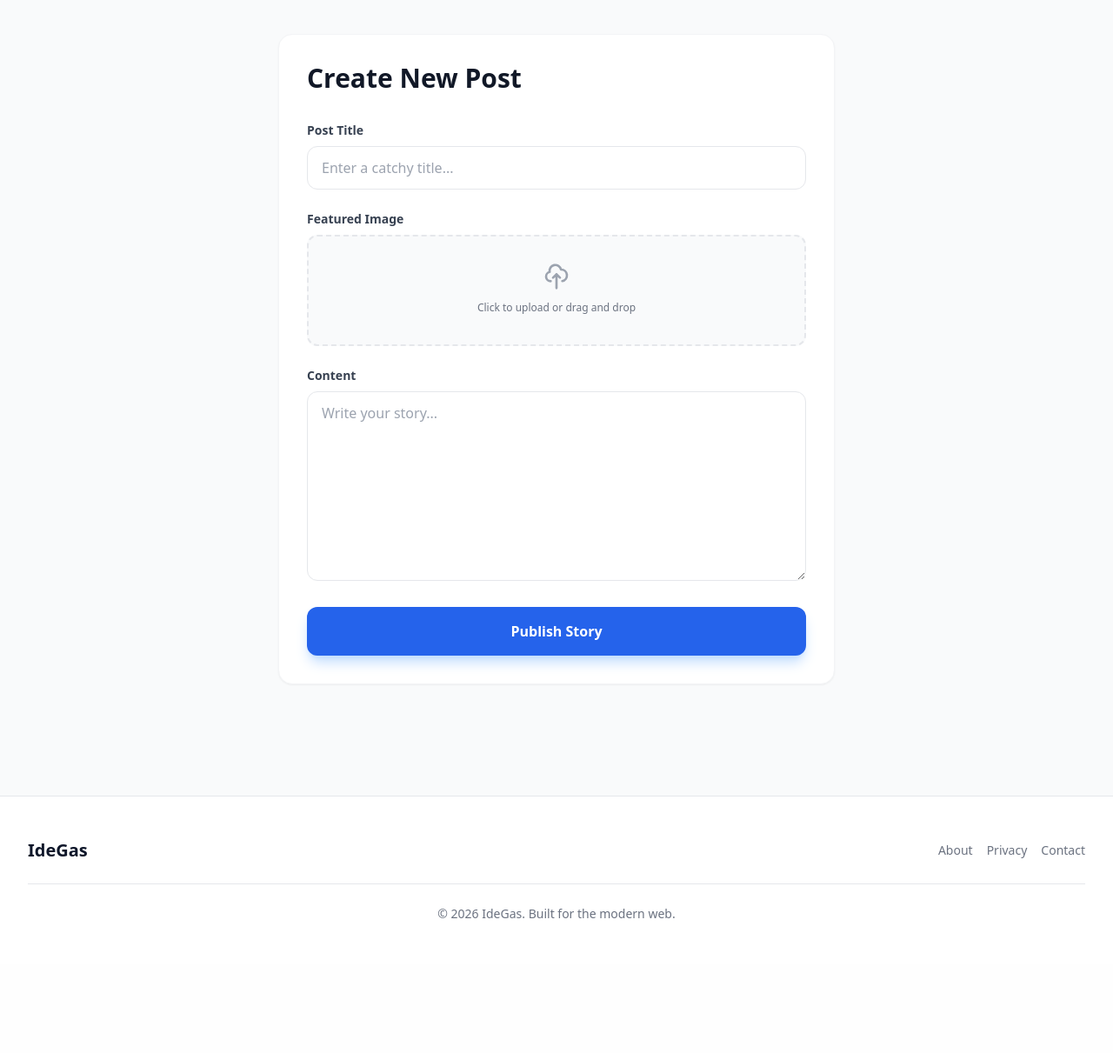
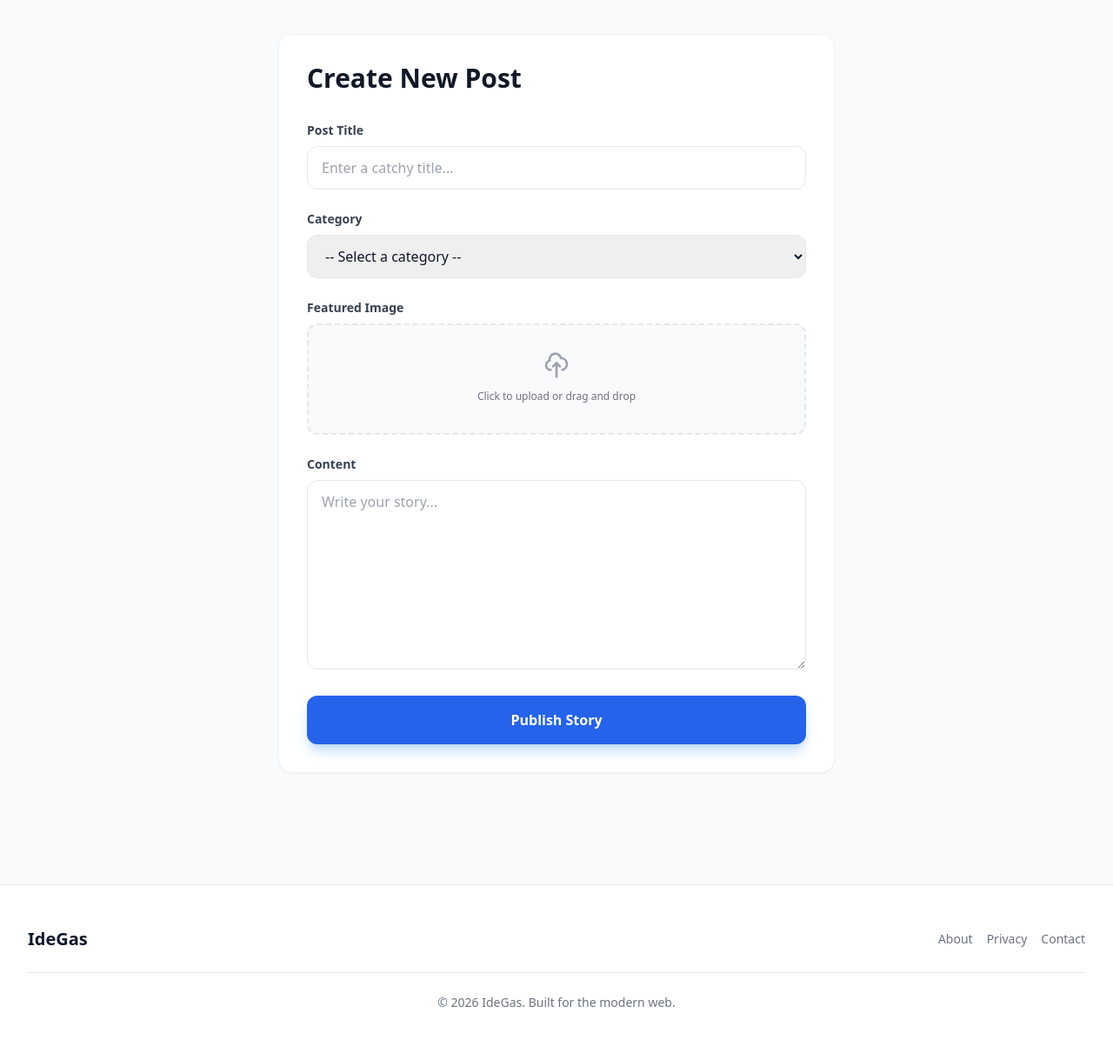
Before and after one commit to igortrajic/php-blog, a PHP site: page /postCreation.php in a window 1280 px wide. Shown: the part 73-1284 px from the top of the page at 87% size. Before the commit the page ends 1129 px from the top, so only its background shows below. Run offline with PHP 8.4, Linux system fonts and the light colour scheme; the visitor is signed in with stand-in values (Sample User, id 1); data comes from the database, SQL or seed files in the repository; both versions use the stored data as it was after the commit; some libraries are stand-ins or nearby versions.

Commit message:
feat: added categories
added categories when creating a ticket, editing a ticket and also made a dropdown menu inside the all posts page so the user can select the category he wants

closes: #12

```diff
--- a/public/indexView.php
+++ b/public/indexView.php
@@ -19,7 +19,9 @@ include 'header.php';
                         <img src="<?= htmlspecialchars($post['image']) ?>" class="w-full h-full object-cover group-hover:scale-105 transition-transform duration-300" alt="<?= htmlspecialchars($post['title']) ?>">
                     </div>
                     <div class="p-5">
-                        <span class="text-blue-600 text-xs font-bold uppercase tracking-widest">Story</span>
+                        <span class="text-blue-600 text-xs font-bold uppercase tracking-widest">
+                            <?= htmlspecialchars($post['category_name'] ?? 'Uncategorized') ?>
+                        </span>
                         <h2 class="text-lg font-bold mt-2 text-gray-900"><?= htmlspecialchars($post['title']) ?></h2>
                         <a href="postDetail.php?id=<?= $post['id'] ?>" class="inline-block mt-4 text-sm font-bold text-gray-900 hover:text-blue-600">Read Article →</a>
                     </div>
--- a/public/loginView.php
+++ b/public/loginView.php
@@ -1,5 +1,5 @@
 <?php include 'header.php'; ?>
-<main class="pt-32 pb-12 px-4 flex justify-center">
+<main class="pt-32 pb-12 px-4 flex justify-center flex-1 w-full">
     <div class="w-full max-w-md bg-white p-8 rounded-2xl border border-gray-100 shadow-lg">
         <h1 class="text-3xl font-black mb-2">Welcome</h1>
         <p class="text-gray-500 mb-8">Log in to manage your account.</p>
--- a/public/postCreation.php
+++ b/public/postCreation.php
@@ -1,8 +1,8 @@
 <?php
 
+require_once 'flashErrors.php';
 require_once __DIR__ . '/../src/Database.php';
 require_once __DIR__ . '/../src/Posts.php';
-require_once 'flashErrors.php';
 
 $message = "";
 if (!isset($_SESSION['id'])) {
@@ -47,7 +47,8 @@ if ($_SERVER['REQUEST_METHOD'] === 'POST') {
                 'title' => $title,
                 'content' => $content,
                 'image' => $imagePath,
-                'user_id' => $_SESSION['id']
+                'user_id' => $_SESSION['id'],
+                'category_id' => isset($_POST['category_id']) ? (int)$_POST['category_id'] : null,
             ]);
 
             if ($post->moveFile($tmpName)) {
@@ -68,5 +69,6 @@ if ($_SERVER['REQUEST_METHOD'] === 'POST') {
     }
 }
 
-
-include 'postCreationView.php';
+$categories = Post::getAllCategories(Database::getConnection());
+require 'postCreationView.php';
+renderPostCreation($categories, $message);
--- a/public/postCreationView.php
+++ b/public/postCreationView.php
@@ -1,4 +1,7 @@
-<?php include 'header.php'; ?>
+<?php
+function renderPostCreation(array $categories, string $message = ''): void {
+    include 'header.php';
+ ?>
 <main class="pt-28 pb-12 max-w-2xl mx-auto px-4 flex-1 w-full">
     <div class="bg-white p-8 rounded-2xl border border-gray-100 shadow-sm">
 
@@ -16,6 +19,17 @@
             <div>
                 <label class="block mb-2 text-sm font-bold text-gray-700">Post Title</label>
                 <input type="text" name="title" class="w-full px-4 py-3 rounded-xl border border-gray-200 focus:ring-4 focus:ring-blue-50/50 focus:border-blue-500 transition-all outline-none" placeholder="Enter a catchy title...">
+            </div>
+            <div>
+                <label class="block mb-2 text-sm font-bold text-gray-700">Category</label>
+                <select name="category_id" class="w-full px-4 py-3 rounded-xl border border-gray-200 focus:border-blue-500 outline-none">
+                    <option value="">-- Select a category --</option>
+                    <?php foreach ($categories as $category): ?>
+                        <option value="<?= (int)$category['id'] ?>">
+                            <?= htmlspecialchars($category['name']) ?>
+                        </option>
+                    <?php endforeach; ?>
+                </select>
             </div>
 
             <div>
@@ -45,4 +59,5 @@
     </div>
 </main>
 
-<?php include 'footer.php'; ?>
+<?php include 'footer.php';
+}
--- a/public/postDetail.php
+++ b/public/postDetail.php
@@ -1,7 +1,7 @@
 <?php
-session_start();
 require_once __DIR__ . '/../src/Database.php';
 require_once __DIR__ . '/../src/Posts.php';
+require_once 'flashErrors.php';
 
 $db = Database::getConnection();
 $id = isset($_GET['id']) ? (int)$_GET['id'] : 0;
@@ -14,5 +14,5 @@ if (!$post) {
     exit;
 }
 
-require 'postDetailView.php';
+require __DIR__ . '/postDetailView.php';
 renderPostDetail($post);
--- a/public/registerView.php
+++ b/public/registerView.php
@@ -1,5 +1,5 @@
 <?php include 'header.php'; ?>
-<main class="pt-32 pb-12 px-4 flex justify-center">
+<main class="pt-32 pb-12 px-4 flex justify-center flex-1 w-full">
     <div class="w-full max-w-md bg-white p-8 rounded-2xl border border-gray-100 shadow-lg">
         <h1 class="text-3xl font-black mb-2">Create Account</h1>
         <p class="text-gray-500 mb-8">Join the community and start writing.</p>
--- a/src/Posts.php
+++ b/src/Posts.php
@@ -6,6 +6,7 @@ class Post
     public string $image;
     public string $content;
     public int $userId;
+    public ?int $categoryId;
 
     public function __construct(array $data)
     {
@@ -13,20 +14,20 @@ class Post
         $this->content = $data['content'];
         $this->image   = $data['image'];
         $this->userId  = $data['user_id'] ?? 1;
+        $this->categoryId = isset($data['category_id']) ? (int)$data['category_id'] : null;
     }
 
     public function create(PDO $db): bool
     {
-        $sql = "INSERT INTO posts (title, image, content, user_id)
-        VALUES (:title, :image, :content, :user_id)";
-
+        $sql = "INSERT INTO posts (title, image, content, user_id, category_id)
+            VALUES (:title, :image, :content, :user_id, :category_id)";
         $stmt = $db->prepare($sql);
-
         return $stmt->execute([
-            ':title'   => $this->title,
-            ':content' => $this->content,
-            ':image'   => $this->image,
-            ':user_id' => $this->userId
+            ':title'       => $this->title,
+            ':content'     => $this->content,
+            ':image'       => $this->image,
+            ':user_id'     => $this->userId,
+            ':category_id' => $this->categoryId,
         ]);
     }
 
@@ -38,47 +39,61 @@ class Post
         return false;
     }
 
+    public static function getAllCategories(PDO $db): array
+    {
+        $stmt = $db->prepare("SELECT id, name FROM categories ORDER BY name ASC");
+        $stmt->execute();
+        return $stmt->fetchAll();
+    }
+
+
     public static function getRecentPosts(PDO $db, int $limit = 3): array
     {
-        $sql = "SELECT id, title, image FROM posts ORDER BY id DESC LIMIT :limit";
+        $sql = "SELECT posts.id, posts.title, posts.image, categories.name AS category_name
+            FROM posts
+            LEFT JOIN categories ON posts.category_id = categories.id
+            ORDER BY posts.id DESC LIMIT :limit";
         $stmt = $db->prepare($sql);
         $stmt->bindValue(':limit', $limit, PDO::PARAM_INT);
         $stmt->execute();
-
         return $stmt->fetchAll();
     }
 
     public static function getAllPosts(PDO $db): array
     {
-        $sql = "SELECT id, title, content, image FROM posts ORDER BY id DESC";
+        $sql = "SELECT posts.id, posts.title, posts.content, posts.image, categories.name AS category_name
+            FROM posts
+            LEFT JOIN categories ON posts.category_id = categories.id
+            ORDER BY posts.id DESC";
         $stmt = $db->prepare($sql);
         $stmt->execute();
-
         return $stmt->fetchAll();
     }
 
     public static function getPostById(PDO $db, int $id): array|false
     {
-        $sql = "SELECT id, title, content, image, user_id FROM posts WHERE id = :id";
+        $sql = "SELECT posts.id, posts.title, posts.content, posts.image, posts.user_id, posts.category_id,
+                   categories.name AS category_name
+            FROM posts
+            LEFT JOIN categories ON posts.category_id = categories.id
+            WHERE posts.id = :id";
         $stmt = $db->prepare($sql);
         $stmt->bindValue(':id', $id, PDO::PARAM_INT);
         $stmt->execute();
-
         return $stmt->fetch();
     }
 
     public function update(PDO $db, int $id): bool
     {
         $sql = "UPDATE posts
-        SET title = :title, content = :content, image = :image
-        WHERE id = :id";
-
+            SET title = :title, content = :content, image = :image, category_id = :category_id
+            WHERE id = :id";
         $stmt = $db->prepare($sql);
-
-        $stmt->bindValue(':title',   $this->title,   PDO::PARAM_STR);
-        $stmt->bindValue(':content', $this->content, PDO::PARAM_STR);
-        $stmt->bindValue(':image',   $this->image,   PDO::PARAM_STR);
-        $stmt->bindValue(':id',      $id,            PDO::PARAM_INT);
+        $stmt->bindValue(':title',       $this->title,      PDO::PARAM_STR);
+        $stmt->bindValue(':content',     $this->content,    PDO::PARAM_STR);
+        $stmt->bindValue(':image',       $this->image,      PDO::PARAM_STR);
+        $stmt->bindValue(':category_id', $this->categoryId, PDO::PARAM_INT);
+        $stmt->bindValue(':id',          $id,               PDO::PARAM_INT);
         return $stmt->execute();
     }
 
@@ -89,4 +104,17 @@ class Post
         $stmt->bindValue(':id', $id, PDO::PARAM_INT);
         return $stmt->execute();
     }
+
+    public static function getPostsByCategory(PDO $db, int $categoryId): array
+{
+    $sql = "SELECT posts.id, posts.title, posts.content, posts.image, categories.name AS category_name
+            FROM posts
+            LEFT JOIN categories ON posts.category_id = categories.id
+            WHERE posts.category_id = :category_id
+            ORDER BY posts.id DESC";
+    $stmt = $db->prepare($sql);
+    $stmt->bindValue(':category_id', $categoryId, PDO::PARAM_INT);
+    $stmt->execute();
+    return $stmt->fetchAll();
 }
+}
```
Also changed, not shown: database/schema.sql (+20 -1 lines), public/allPosts.php (+15 -5 lines), public/allPostsView.php (+26 -9 lines), public/postDetailView.php (+4 -3 lines), public/postEdition.php (+23 -15 lines), public/postEditionView.php (+13 -1 lines), database/database.db.
